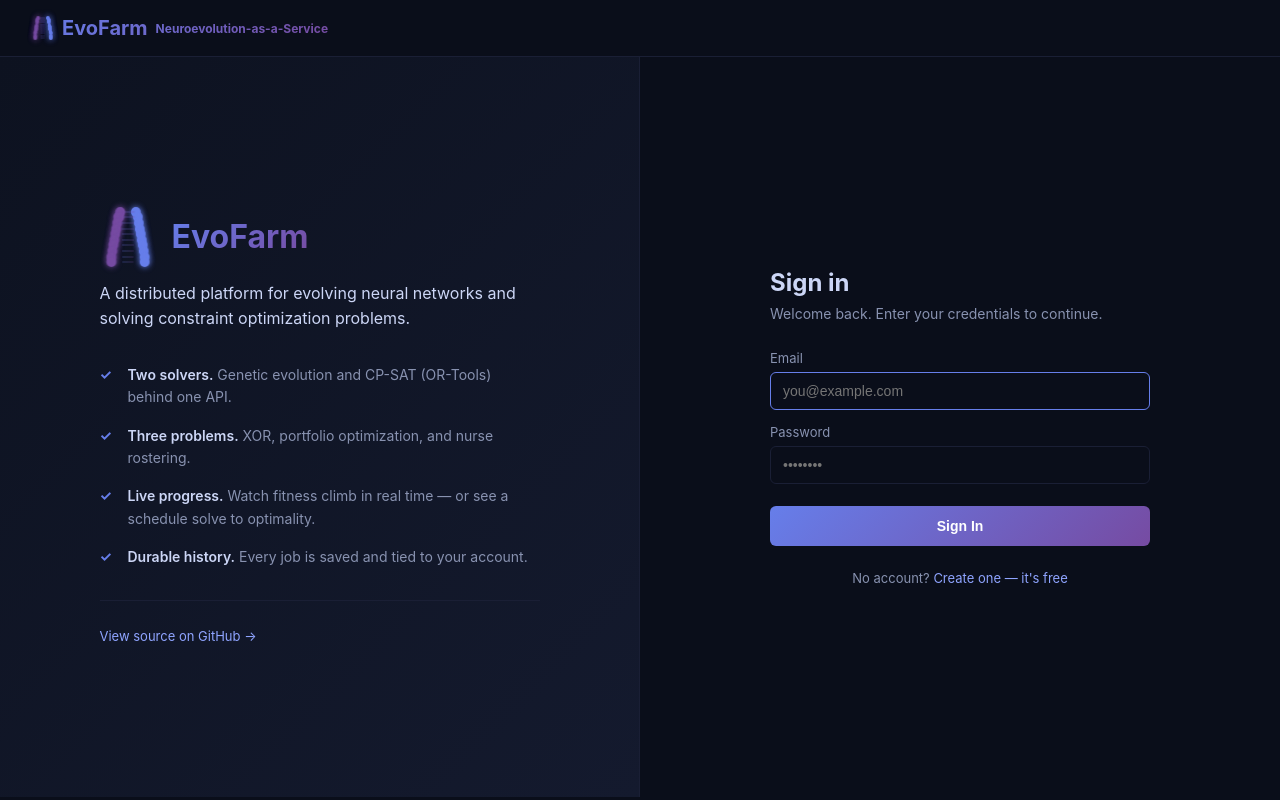
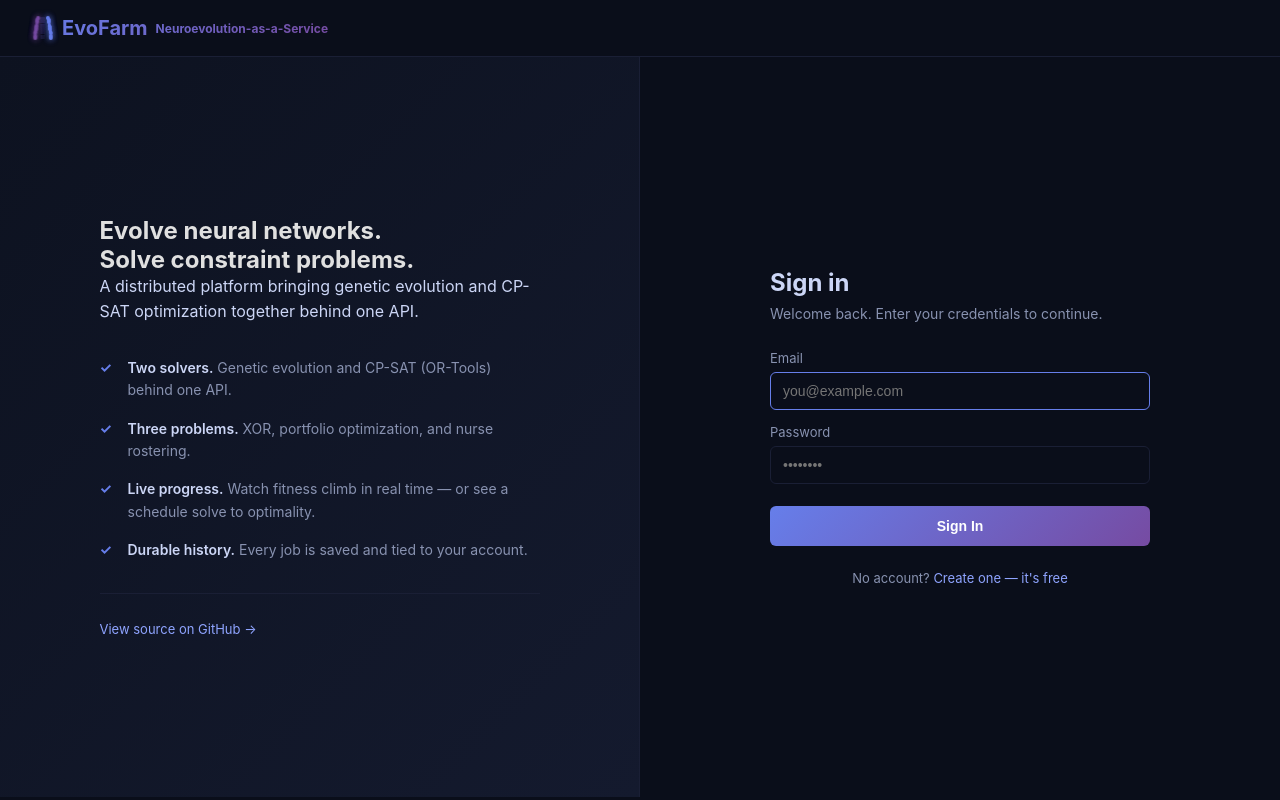
Before and after one commit to dipsah9/evofarm, a React (Create React App) app in the folder frontend/: page /login in a window 1280 px wide. Built offline with nearby package versions, Linux system fonts and the light colour scheme; no server answers.

Commit message:
hero title evolved

```diff
--- a/frontend/src/LoginPage.js
+++ b/frontend/src/LoginPage.js
@@ -15,6 +15,7 @@ function LoginPage() {
     e.preventDefault();
     setError('');
     setLoading(true);
+
     try {
       await login(email, password);
       navigate('/');
@@ -31,13 +32,20 @@ function LoginPage() {
       {/* Left panel: what this is */}
       <div className="auth-hero">
         <div className="auth-hero-inner">
-          <div className="auth-hero-logo-wrap">
+
+          {/* <div className="auth-hero-logo-wrap">
             <DnaLogo size={56} speed={18} />
             <h1 className="auth-hero-logo">EvoFarm</h1>
-            </div>
+          </div> */}
+
+          <h2 className="auth-hero-heading">
+            Evolve neural networks.<br />
+            Solve constraint problems.
+          </h2>
+
           <p className="auth-hero-tagline">
-            A distributed platform for evolving neural networks and
-            solving constraint optimization problems.
+            A distributed platform bringing genetic evolution and CP-SAT
+            optimization together behind one API.
           </p>
 
           <ul className="auth-hero-features">
@@ -76,6 +84,7 @@ function LoginPage() {
       <div className="auth-form-panel">
         <div className="auth-card">
           <h2 className="auth-title">Sign in</h2>
+
           <p className="auth-subtitle">
             Welcome back. Enter your credentials to continue.
           </p>
@@ -92,6 +101,7 @@ function LoginPage() {
                 placeholder="you@example.com"
               />
             </div>
+
             <div className="form-group">
               <label>Password</label>
               <input
```
